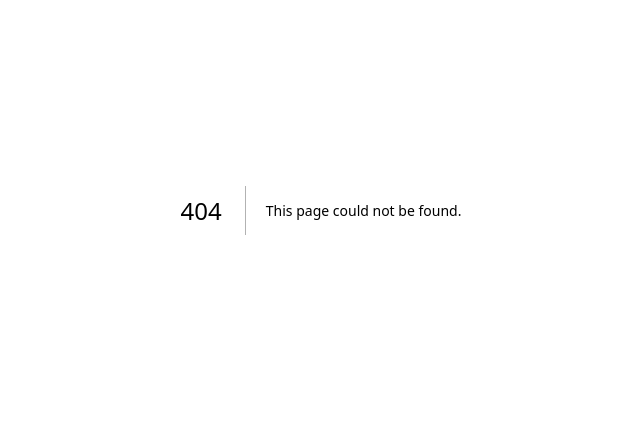
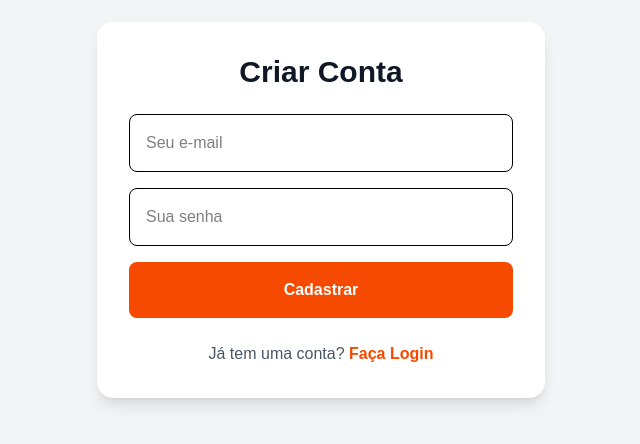
Before and after one commit to KaiqueH97/obra-certa-web, a Next.js app: page /cadastro in a window 1280 px wide. Before the commit this address had no page. Shown: the part 190-634 px from the top of the page, without its empty margins (319-959 px from the left). Built offline with nearby package versions, Linux system fonts and the light colour scheme; no server answers.

Commit message:
feat: adiciona telas de cadastro e recuperação de senha e refatora login

```diff
--- /dev/null
+++ b/app/cadastro/page.tsx
@@ -0,0 +1,67 @@
+"use client";
+
+import { useState } from "react";
+import { supabase } from "../../lib/supabase";
+import { useRouter } from "next/navigation";
+import Link from "next/link";
+
+export default function Cadastro() {
+  const [email, setEmail] = useState("");
+  const [senha, setSenha] = useState("");
+  const [carregando, setCarregando] = useState(false);
+  const router = useRouter();
+
+  const handleCadastro = async (e: React.FormEvent) => {
+    e.preventDefault();
+    setCarregando(true);
+
+    const { error } = await supabase.auth.signUp({
+      email,
+      password: senha,
+    });
+
+    if (error) {
+      alert("Erro ao cadastrar: " + error.message);
+    } else {
+      alert("Cadastro realizado! Verifique seu e-mail para confirmar.");
+      router.push("/");
+    }
+    setCarregando(false);
+  };
+
+  return (
+    <main className="min-h-screen bg-gray-100 flex items-center justify-center p-6">
+      <div className="w-full max-w-md bg-white p-8 rounded-2xl shadow-lg">
+        <h1 className="text-3xl font-bold text-gray-900 mb-6 text-center">Criar Conta</h1>
+        <form onSubmit={handleCadastro} className="flex flex-col gap-4">
+          <input
+            type="email"
+            placeholder="Seu e-mail"
+            className="p-4 border rounded-lg text-black outline-none focus:ring-2 focus:ring-orange-600"
+            value={email}
+            onChange={(e) => setEmail(e.target.value)}
+            required
+          />
+          <input
+            type="password"
+            placeholder="Sua senha"
+            className="p-4 border rounded-lg text-black outline-none focus:ring-2 focus:ring-orange-600"
+            value={senha}
+            onChange={(e) => setSenha(e.target.value)}
+            required
+          />
+          <button
+            type="submit"
+            disabled={carregando}
+            className="bg-orange-600 text-white font-bold p-4 rounded-lg hover:bg-orange-700 transition"
+          >
+            {carregando ? "Cadastrando..." : "Cadastrar"}
+          </button>
+        </form>
+        <p className="mt-6 text-center text-gray-600">
+          Já tem uma conta? <Link href="/" className="text-orange-600 font-bold hover:underline">Faça Login</Link>
+        </p>
+      </div>
+    </main>
+  );
+}
--- a/app/page.tsx
+++ b/app/page.tsx
@@ -3,6 +3,7 @@
 import { useState } from "react";
 import { supabase } from "../lib/supabase";
 import { useRouter } from "next/navigation";
+import Link from "next/link";
 
 export default function Home() {
   const [email, setEmail] = useState("");
@@ -93,6 +94,19 @@ export default function Home() {
               <p className="text-center font-bold text-blue-800">{mensagem}</p>
             </div>
           )}
+
+          {/* Links para recuperação de senha e cadastro */}
+          <div className="mt-6 flex flex-col gap-3 text-center">
+            <Link href="/recuperar" className="text-gray-500 hover:text-orange-600 transition">
+              Esqueceu sua senha?
+            </Link>
+            <p className="text-gray-600">
+              Não tem uma conta?{" "}
+              <Link href="/cadastro" className="text-orange-600 font-bold hover:underline">
+                Cadastre-se aqui
+              </Link>
+            </p>
+          </div>
         </form>
       </div>
     </main>
--- /dev/null
+++ b/app/recuperar/page.tsx
@@ -0,0 +1,55 @@
+"use client";
+
+import { useState } from "react";
+import { supabase } from "../../lib/supabase";
+import Link from "next/link";
+
+export default function RecuperarSenha() {
+  const [email, setEmail] = useState("");
+  const [enviado, setEnviado] = useState(false);
+
+  const handleRecuperar = async (e: React.FormEvent) => {
+    e.preventDefault();
+    const { error } = await supabase.auth.resetPasswordForEmail(email, {
+      redirectTo: `${window.location.origin}/redefinir-senha`,
+    });
+
+    if (error) {
+      alert("Erro: " + error.message);
+    } else {
+      setEnviado(true);
+    }
+  };
+
+  return (
+    <main className="min-h-screen bg-gray-100 flex items-center justify-center p-6">
+      <div className="w-full max-w-md bg-white p-8 rounded-2xl shadow-lg">
+        <h1 className="text-3xl font-bold text-gray-900 mb-6 text-center">Recuperar Acesso</h1>
+        {!enviado ? (
+          <form onSubmit={handleRecuperar} className="flex flex-col gap-4">
+            <p className="text-gray-600 mb-2">Digite seu e-mail para receber o link de recuperação.</p>
+            <input
+              type="email"
+              placeholder="Seu e-mail"
+              className="p-4 border rounded-lg text-black outline-none focus:ring-2 focus:ring-orange-600"
+              value={email}
+              onChange={(e) => setEmail(e.target.value)}
+              required
+            />
+            <button type="submit" className="bg-slate-800 text-white font-bold p-4 rounded-lg hover:bg-slate-900 transition">
+              Enviar Link
+            </button>
+          </form>
+        ) : (
+          <div className="text-center">
+            <p className="text-green-600 font-bold mb-4">Link enviado com sucesso!</p>
+            <p className="text-gray-600">Verifique sua caixa de entrada.</p>
+          </div>
+        )}
+        <div className="mt-6 text-center">
+          <Link href="/" className="text-orange-600 font-bold hover:underline">Voltar para o Login</Link>
+        </div>
+      </div>
+    </main>
+  );
+}
```
